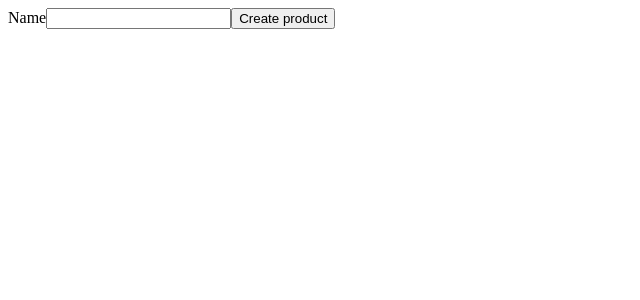
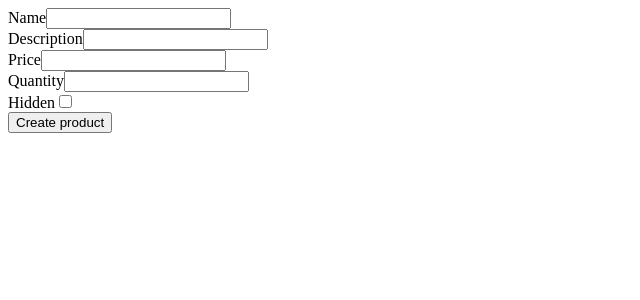
Before and after one commit to hardow2011/flavor_palace_frontend, a Nuxt app: page /products/create in a window 1280 px wide. Shown: the top 300 px of the page, without its empty margins (0-640 px from the left). Built offline with nearby package versions, Linux system fonts and the light colour scheme.

Commit message:
feat: product form

```diff
--- a/pages/products/create.vue
+++ b/pages/products/create.vue
@@ -2,6 +2,24 @@
   <form>
     <label for="product_name">Name</label>
     <input id="product_name" v-model="product.name">
+    <br>
+    <label for="product_description">Description</label>
+    <input id="product_description" v-model="product.description">
+    <br>
+    <label for="product_price">Price</label>
+    <input id="product_price" type="number" step="0.1" v-model="product.price">
+    <br>
+    <label for="product_quantity">Quantity</label>
+    <input id="product_quantity" type="number" step="1" v-model="product.quantity">
+    <br>
+    <label for="product_hidden">Hidden</label>
+    <input
+        id="product_hidden"
+        type="checkbox"
+        v-model="product.hidden"
+        true-value="true"
+        false-value="false" />
+    <br>
     <button @click.prevent="createProduct">Create product</button>
   </form>
 </template>
```
